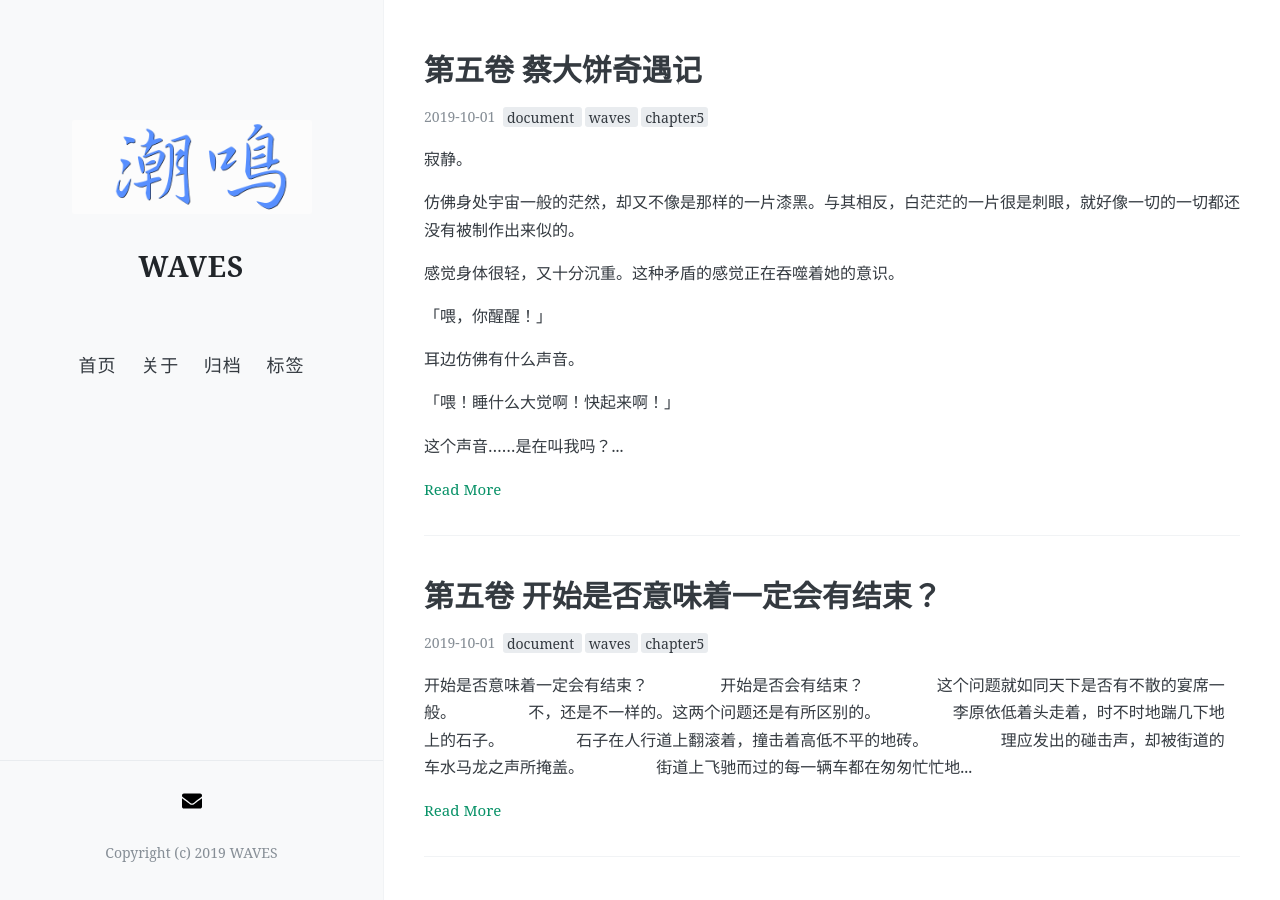
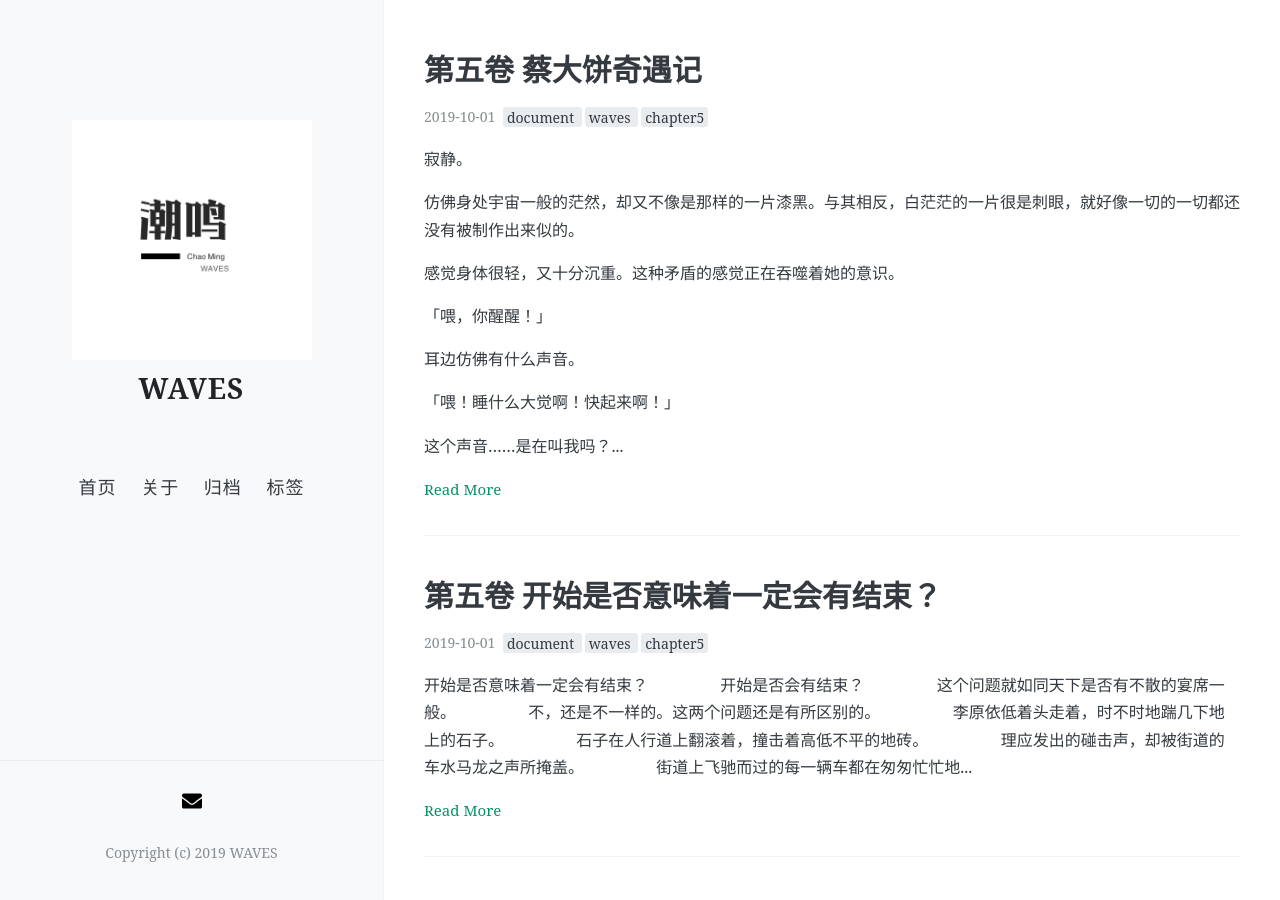
Before and after one commit to SylviaAKK/WAVES_xy, a Jekyll site: the page built from index.html, in a window 1280 px wide and 900 px high. Built offline with Jekyll 4.4.1, drawn with Linux system fonts in a browser that asks for light colours; nearby versions of some CDN libraries; the list of posts is cut into pages by our own code.

Commit message:
Update _config.yml

```diff
--- a/_config.yml
+++ b/_config.yml
@@ -7,10 +7,10 @@ description:
 #
 
 # 你的博客logo图片URL，建议尺寸不超过300px × 300px
-avatar: https://github.com/SylviaAKK/WAVES_xy/raw/master/images/logo/cmlogo.jpg
+avatar: https://github.com/SylviaAKK/WAVES_xy/raw/master/images/logo/15599938413636.png
 
 # 你的favicon（出现在浏览器tab上）图片URL，建议使用较小(64px × 64px)的图片
-favicon: https://github.com/SylviaAKK/WAVES_xy/raw/master/images/logo/cmlogo.jpg
+favicon: https://github.com/SylviaAKK/WAVES_xy/raw/master/images/logo/15599937659641.png
 
 
 # 菜单中的按钮
```
